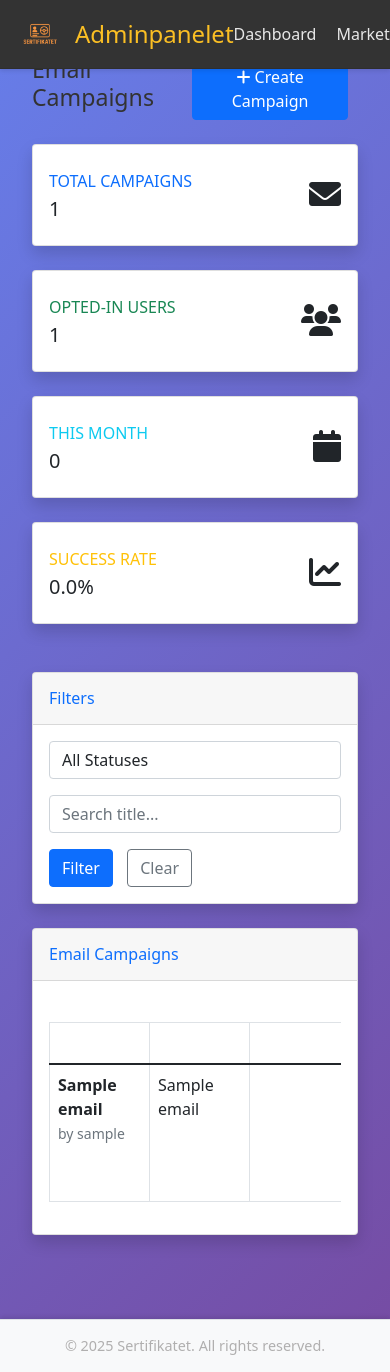
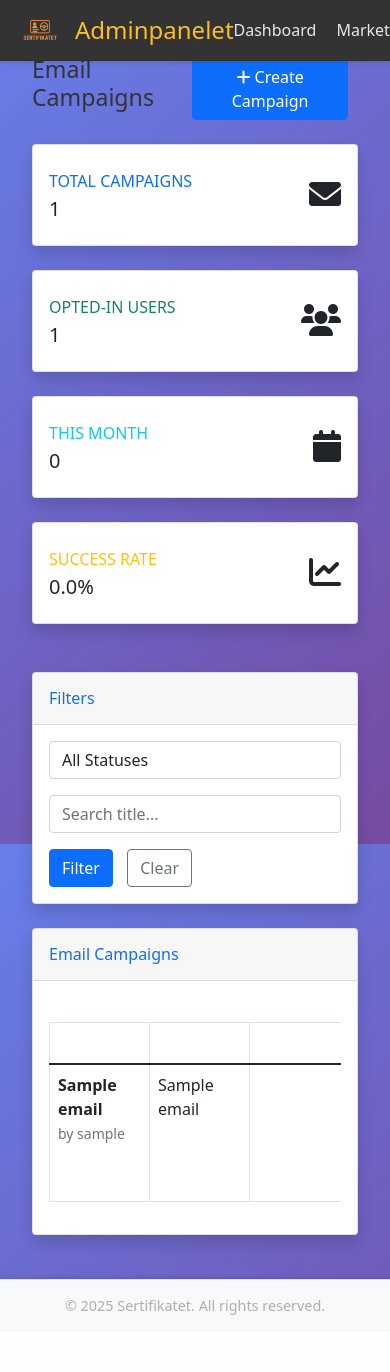
Before and after one commit to viktor-mq/sertifikatet, a Flask app: page /admin/marketing-emails in a window 390 px wide. After the commit the page ends 1315 px from the top, so only its background shows below. Run offline with Flask 3, Linux system fonts and the light colour scheme; a user stored in the database is signed in; tables that the repository leaves empty hold one stand-in row (values such as "Sample post"); parts of the project's set-up code (start-up, migrations or seed data) failed here and were passed over.

Commit message:
Footer changes

```diff
--- a/static/css/admin.css
+++ b/static/css/admin.css
@@ -18,6 +18,9 @@
     font-family: Arial, sans-serif;
     background: linear-gradient(135deg, #667eea 0%, #764ba2 100%);
     margin: 0;
+    min-height: 100vh !important;
+    display: flex !important;
+    flex-direction: column !important;
 }
 h1 {
     color: #333;
@@ -785,8 +788,18 @@
     text-align: center;
     border-top: 1px solid rgba(0,0,0,0.1);
     box-shadow: 0 -2px 4px rgba(0,0,0,0.1);
-    margin-top: auto;
-    flex-shrink: 0;
+    margin-top: auto !important;
+    flex-shrink: 0 !important;
+}
+
+/* Ensure main content takes remaining space */
+main {
+    flex: 1 !important;
+}
+
+/* Header should not grow */
+header.admin-header {
+    flex-shrink: 0 !important;
 }
 .admin-footer-text {
     margin: 0;
--- /dev/null
+++ b/static/css/layout-common.css
@@ -0,0 +1,60 @@
+/*
+ * Common layout styles for consistent footer positioning
+ * Applied across both main application and admin panel
+ */
+
+/* Universal sticky footer implementation */
+html {
+    height: 100%;
+}
+
+body {
+    min-height: 100vh !important;
+    display: flex !important;
+    flex-direction: column !important;
+    margin: 0;
+    padding: 0;
+}
+
+/* Main content should take all available space */
+main {
+    flex: 1 !important;
+}
+
+/* Footer should stick to bottom */
+footer {
+    margin-top: auto !important;
+    flex-shrink: 0 !important;
+}
+
+/* Header should not grow */
+header {
+    flex-shrink: 0 !important;
+}
+
+/* Navigation should not interfere with layout */
+nav {
+    flex-shrink: 0 !important;
+}
+
+/* Prevent any container overrides */
+.container,
+.main-content,
+.dashboard-content {
+    /* Remove any conflicting min-height or height properties */
+    min-height: auto !important;
+}
+
+/* Mobile responsiveness */
+@media (max-width: 768px) {
+    body {
+        min-height: 100vh !important;
+    }
+}
+
+/* PWA compatibility */
+@media (display-mode: standalone) {
+    body {
+        min-height: 100vh !important;
+    }
+}
--- a/templates/admin/base.html
+++ b/templates/admin/base.html
@@ -4,6 +4,7 @@
     <meta charset="UTF-8">
     <meta name="viewport" content="width=device-width, initial-scale=1.0">
     <title>{% block title %}Admin Panel{% endblock %} - Sertifikatet</title>
+    <link rel="stylesheet" href="{{ url_for('static', filename='css/layout-common.css') }}">
     <link rel="stylesheet" href="{{ url_for('static', filename='css/admin.css') }}">
     <!-- Bootstrap CSS -->
     <link href="https://cdn.jsdelivr.net/npm/bootstrap@5.1.3/dist/css/bootstrap.min.css" rel="stylesheet">
@@ -11,8 +12,8 @@
     <link rel="stylesheet" href="https://cdnjs.cloudflare.com/ajax/libs/font-awesome/6.0.0/css/all.min.css">
     {% block extra_css %}{% endblock %}
 </head>
-<body>
-    <header class="admin-header" style="padding: 10px 20px; box-shadow: 0 2px 4px rgba(0,0,0,0.1); display: flex; align-items: center; justify-content: space-between; background: #333; color: white;">
+<body style="min-height: 100vh; display: flex; flex-direction: column; margin: 0; padding: 0;">
+    <header class="admin-header" style="padding: 10px 20px; box-shadow: 0 2px 4px rgba(0,0,0,0.1); display: flex; align-items: center; justify-content: space-between; background: #333; color: white; flex-shrink: 0;">
         <div style="display: flex; align-items: center;">
             <a href="{{ url_for('main.index') }}">
                 <img src="{{ url_for('static', filename='images/profiles/selskapslogo.png') }}"
@@ -31,7 +32,7 @@
         </nav>
     </header>
 
-    <main style="min-height: calc(100vh - 140px); padding: 20px;">
+    <main style="flex: 1; padding: 20px;">
         <!-- Flash Messages -->
         {% with messages = get_flashed_messages(with_categories=true) %}
             {% if messages %}
@@ -49,7 +50,7 @@
         {% block content %}{% endblock %}
     </main>
 
-    <footer class="admin-footer" style="padding: 15px 20px; text-align: center; margin-top: 40px; background: #f8f9fa; border-top: 1px solid #dee2e6;">
+    <footer class="admin-footer" style="padding: 15px 20px; text-align: center; background: #f8f9fa; border-top: 1px solid #dee2e6; margin-top: auto; flex-shrink: 0;">
         <p style="margin: 0; font-size: 0.9rem; color: rgb(176, 175, 175);">
             &copy; <span id="currentYear"></span> Sertifikatet. All rights reserved.
         </p>
--- a/templates/base.html
+++ b/templates/base.html
@@ -6,6 +6,7 @@
     <title>{% block title %}Sertifikatet{% endblock %}</title>
 
     <!-- CSS -->
+    <link rel="stylesheet" href="{{ url_for('static', filename='css/layout-common.css') }}">
     <link rel="stylesheet" href="{{ url_for('static', filename='css/style.css') }}">
 
     <!-- Font Awesome -->
```
Also changed, not shown: footer-test.html (added, +69 -0 lines).
